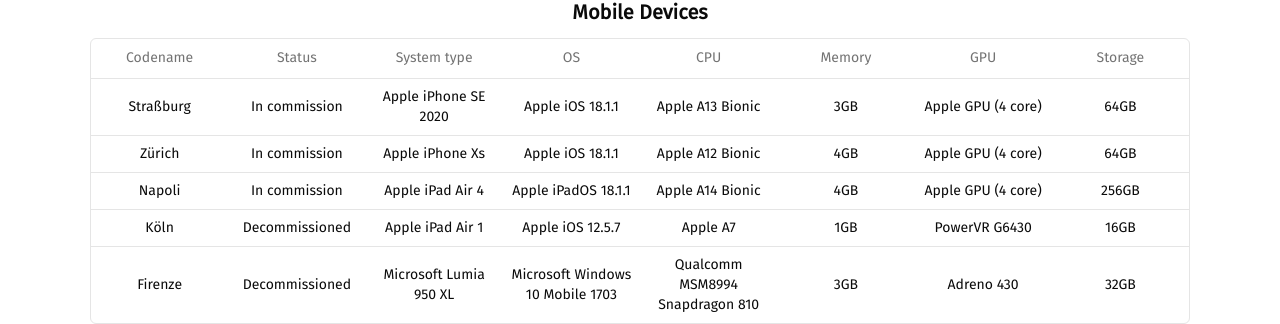
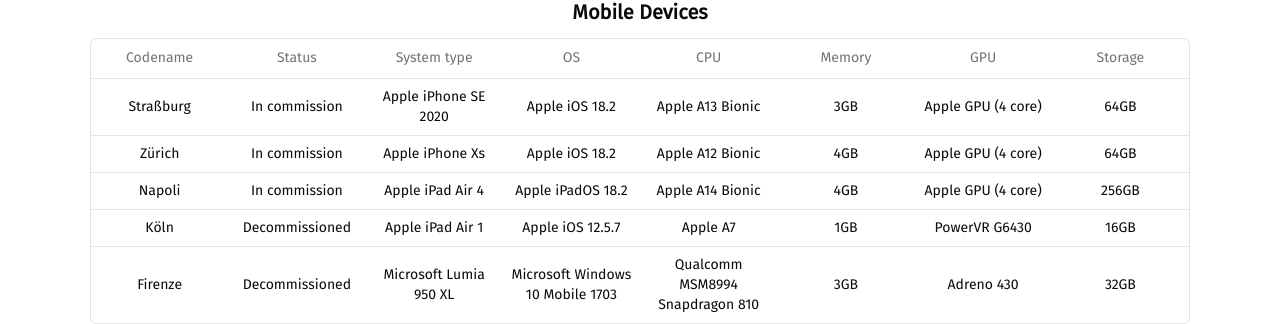
Before and after one commit to aervnu/aervnu.moe, a Next.js app: page /devices in a window 1280 px wide. Shown: the part 1602-1926 px from the top of the page. Built offline with nearby package versions, Linux system fonts and the light colour scheme.

Commit message:
Update software versions

```diff
--- a/app/devices/page.tsx
+++ b/app/devices/page.tsx
@@ -205,7 +205,7 @@ const mobileDevices: Array<deviceTableRowProps> = [
     codename: "Straßburg",
     status: "In commission",
     systemType: "Apple iPhone SE 2020",
-    os: "Apple iOS 18.1.1",
+    os: "Apple iOS 18.2",
     cpu: "Apple A13 Bionic",
     memory: "3GB",
     gpus: ["Apple GPU (4 core)"],
@@ -215,7 +215,7 @@ const mobileDevices: Array<deviceTableRowProps> = [
     codename: "Zürich",
     status: "In commission",
     systemType: "Apple iPhone Xs",
-    os: "Apple iOS 18.1.1",
+    os: "Apple iOS 18.2",
     cpu: "Apple A12 Bionic",
     memory: "4GB",
     gpus: ["Apple GPU (4 core)"],
@@ -225,7 +225,7 @@ const mobileDevices: Array<deviceTableRowProps> = [
     codename: "Napoli",
     status: "In commission",
     systemType: "Apple iPad Air 4",
-    os: "Apple iPadOS 18.1.1",
+    os: "Apple iPadOS 18.2",
     cpu: "Apple A14 Bionic",
     memory: "4GB",
     gpus: ["Apple GPU (4 core)"],
```
